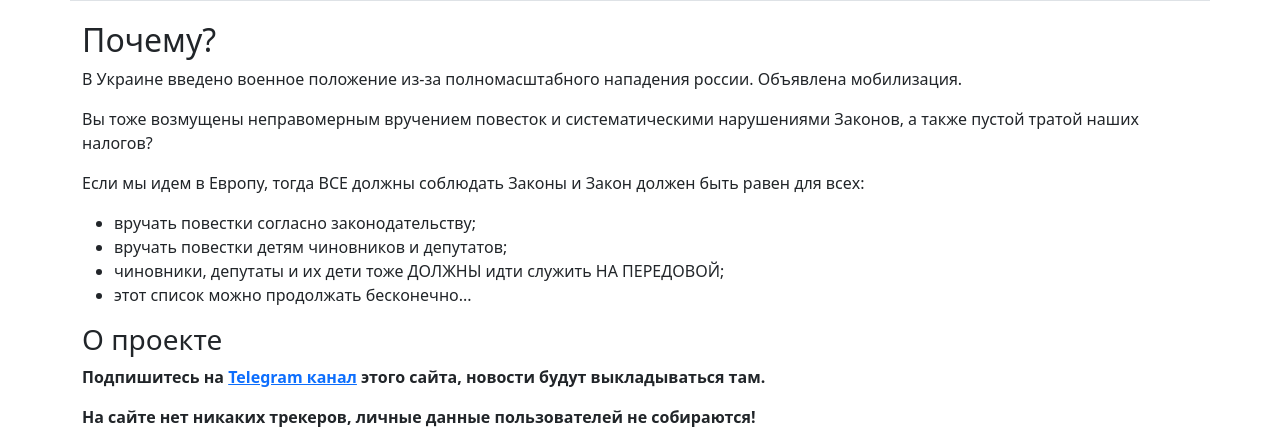
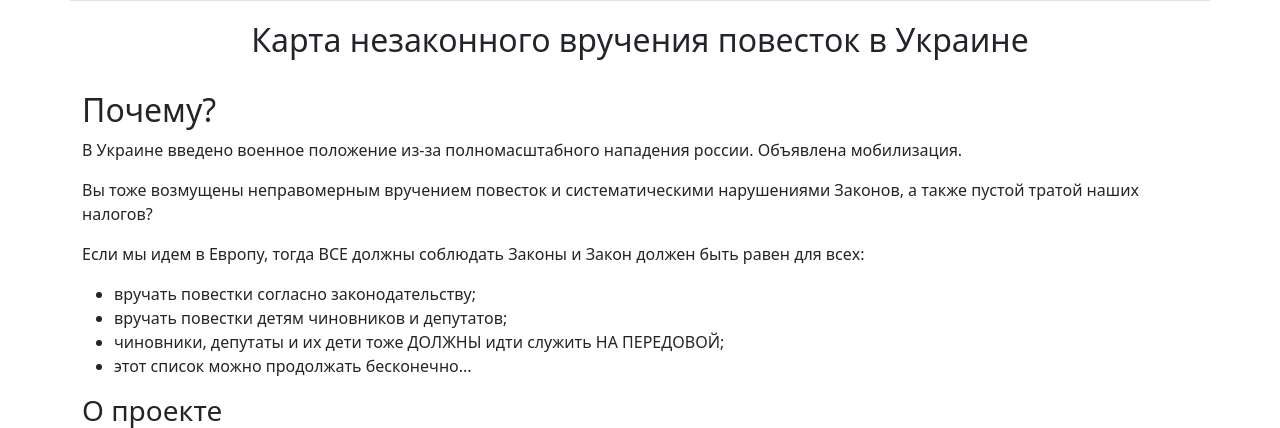
Before and after one commit to VetalM84/flaskFolium, a Flask app: page /about/ in a window 1280 px wide. Shown: the part 72-500 px from the top of the page. Run offline with Flask 2, Linux system fonts and the light colour scheme.

Commit message:
Add a Heading to the template and style

```diff
--- a/maps/static/css/style.css
+++ b/maps/static/css/style.css
@@ -1,3 +1,7 @@
 div.form-group {
     margin-bottom: 1rem;
 }
+
+h1.h2.text-center {
+    margin-bottom: 2rem;
+}
--- a/maps/templates/base.html
+++ b/maps/templates/base.html
@@ -27,6 +27,7 @@
 
   <div class="container text-left">
       <div class="row">
+        <h1 class="h2 text-center">Карта незаконного вручения повесток в Украине</h1>
           {% with messages = get_flashed_messages() %}
             {% if messages %}
                 {% for message in messages %}
```
